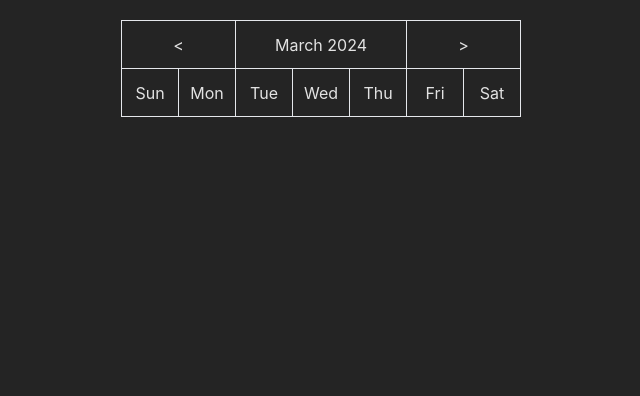
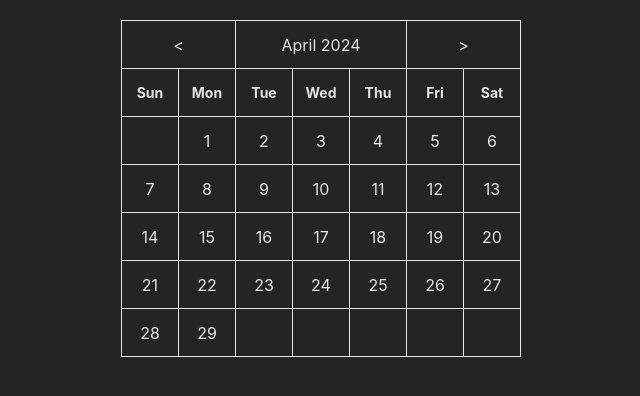
Before and after one commit to abaheer/meeting-time-finder, a React (Vite) app: page / in a window 1280 px wide. Shown: the top 396 px of the page, without its empty margins (319-959 px from the left). Built offline with nearby package versions, Linux system fonts and the light colour scheme.

Commit message:
complete basic calendar design

```diff
--- a/package.json
+++ b/package.json
@@ -11,6 +11,7 @@
   },
   "dependencies": {
     "clsx": "^2.1.0",
+    "date-fns": "^3.5.0",
     "react": "^18.2.0",
     "react-dom": "^18.2.0"
   },
--- a/src/App.jsx
+++ b/src/App.jsx
@@ -1,9 +1,12 @@
 import { Calendar } from "./calender/calendar";
+import { Cell } from "./calender/cell";
+import { useState } from "react";
+function App() {
+  const [currentDate, setCurrentDate] = useState(new Date("4/01/2024"));
 
-function App() {
   return (
     <div className="mt-5 flex flex-col items-center">
-      <Calendar />
+      <Calendar value={currentDate} onChange={setCurrentDate} />
     </div>
   );
 }
--- a/src/calender/calendar.jsx
+++ b/src/calender/calendar.jsx
@@ -1,16 +1,56 @@
 import { Cell } from "./cell";
+import { startOfMonth, endOfMonth, differenceInDays, add, sub } from "date-fns";
+const daysOfTheWeek = ["Sun", "Mon", "Tue", "Wed", "Thu", "Fri", "Sat"];
 
-export const Calendar = () => {
-  const daysOfTheWeek = ["Sun", "Mon", "Tue", "Wed", "Thu", "Fri", "Sat"];
+export const Calendar = (props) => {
+  const startDate = startOfMonth(props.value);
+  const endDate = endOfMonth(props.value);
+  const numberOfDays = differenceInDays(endDate, startDate);
+  const daysArray = Array.from(Array(numberOfDays));
+  const beforeCells = Array.from(Array(startDate.getDay()));
+  const afterCells = Array.from(Array((7 - endDate.getDay()) % 7));
+
+  const nextMonth = () => {
+    props.onChange((prev) => add(prev, { months: 1 }));
+  };
+
+  const prevMonth = () => {
+    props.onChange((prev) => sub(prev, { months: 1 }));
+  };
 
   return (
     <div className="w-[400px] border-t border-l">
       <div className="grid grid-cols-7 justify-center items-center text-center">
-        <Cell className="col-span-2" text={"<"} />
-        <Cell className="col-span-3" text="March 2024" />
-        <Cell className="col-span-2" text={">"} />
+        <Cell className="col-span-2" text={"<"} onClick={prevMonth} />
+        <Cell
+          className="col-span-3"
+          text={
+            props.value.toLocaleString("default", { month: "long" }) +
+            " " +
+            (parseInt(props.value.getYear(), 10) + 1900)
+          }
+        />
+        <Cell className="col-span-2" text={">"} onClick={nextMonth} />
         {daysOfTheWeek.map((day) => {
-          return <Cell className="col-span-1" text={day} />;
+          return (
+            <Cell
+              key={day}
+              className="col-span-1 text-sm font-bold"
+              text={day}
+            />
+          );
+        })}
+
+        {beforeCells.map((n, index) => {
+          return <Cell className="col-span-1" text={""} />;
+        })}
+
+        {daysArray.map((n, index) => {
+          return <Cell className="col-span-1" text={index + 1} />;
+        })}
+
+        {afterCells.map((n, index) => {
+          return <Cell className="col-span-1" text={""} />;
         })}
       </div>
     </div>
--- a/src/calender/cell.jsx
+++ b/src/calender/cell.jsx
@@ -3,8 +3,13 @@ import clsx from "clsx";
 export const Cell = (props) => {
   return (
     <div
+      onClick={props.onClick}
       className={clsx(
-        "h-12 flex text-center items-center justify-center border-b border-r",
+        "h-12 flex text-center items-center justify-center border-b border-r select-none",
+        {
+          "cursor-pointer hover:bg-gray-800 transition-colors duration-200":
+            props.onClick,
+        },
         props.className
       )}
     >
```
Also changed, not shown: 1 other file (tests, documents, lock files or other folders).
